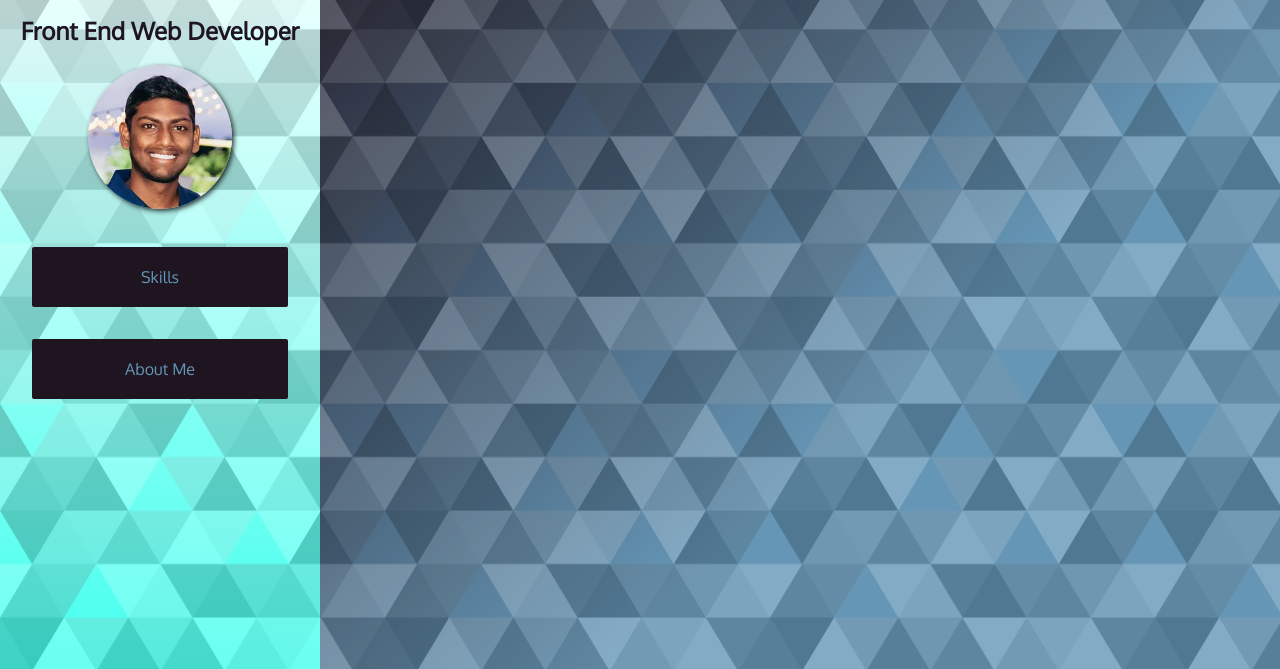
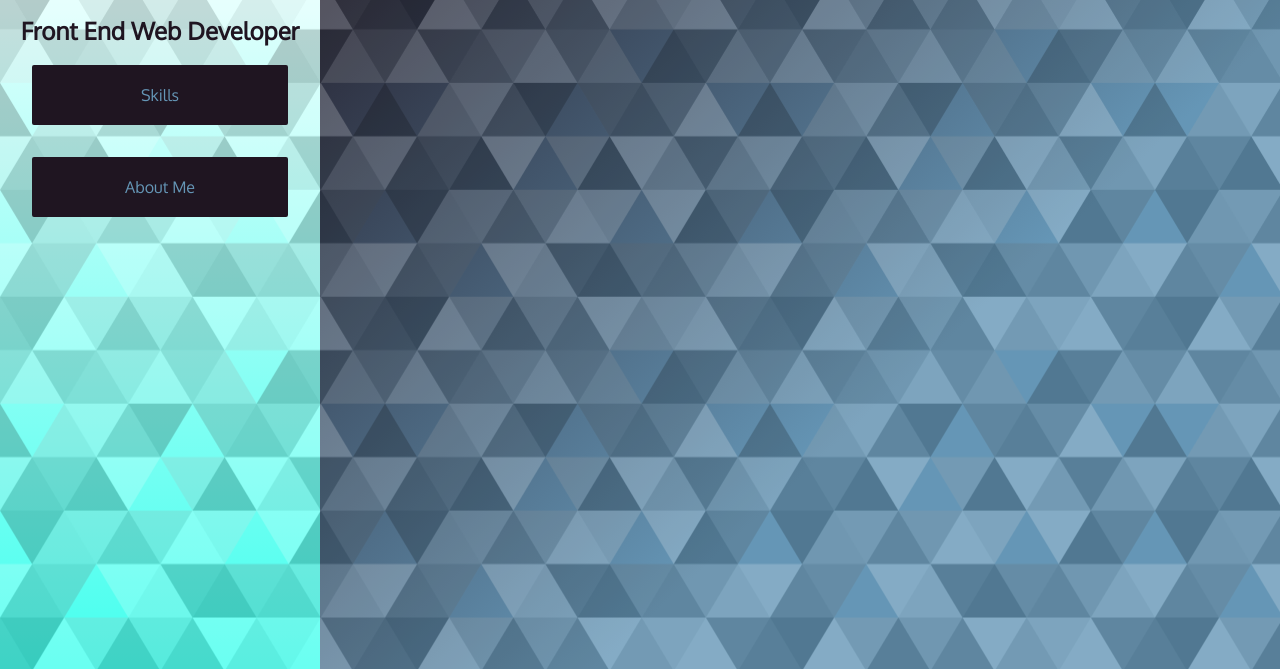
Before and after one commit to samomatik/samomatik.github.io, a plain HTML site: page index.html in a window 1280 px wide. Shown: the part 131-800 px from the top of the page. Drawn offline with Linux system fonts and the light colour scheme; no server answers.

Commit message:
Hide image

```diff
--- a/index.html
+++ b/index.html
@@ -13,7 +13,7 @@
       <div class="sidebar">
         <h1>Samitha Padukkage Don</h1>
         <h2>Front End Web Developer</h2>
-        <img src="imgs/15965422_10210812109911345_6831834037193466021_n.jpg" alt="" class="shadow">
+        <!-- <img src="imgs/15965422_10210812109911345_6831834037193466021_n.jpg" alt="" class="shadow"> -->
         <section class="nav">
           <a id="skillsBtn" class="btn modalBtn" href="#">Skills</a>
           <a id="aboutMeBtn" class="btn modalBtn" href="#">About Me</a>
```
